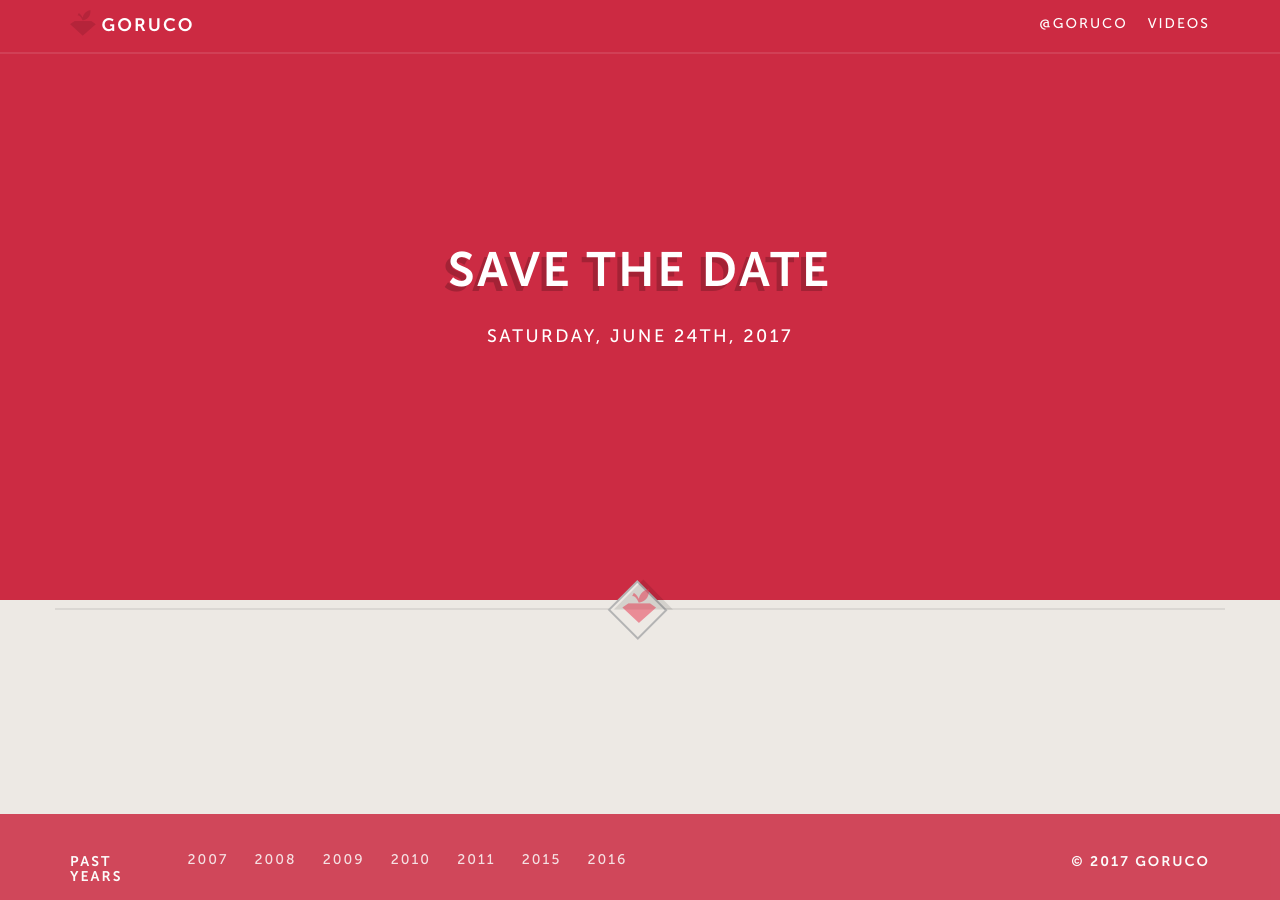
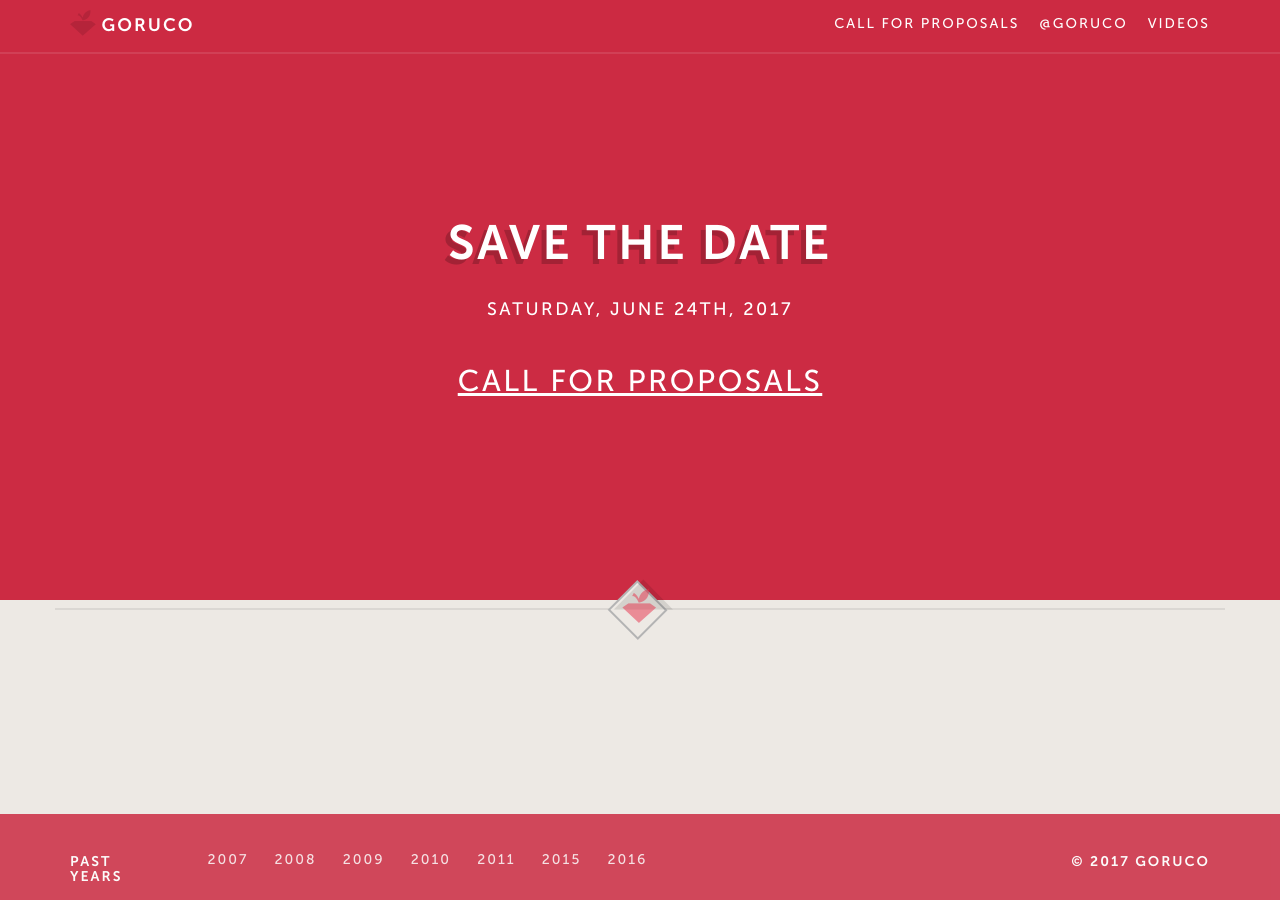
Before and after one commit to goruco/goruco2017, a Jekyll site: the page built from index.html, in a window 1280 px wide. Built offline with Jekyll 4.4.1, drawn with Linux system fonts in a browser that asks for light colours.

Commit message:
Add CFP links to landing page

```diff
--- a/_includes/header.html
+++ b/_includes/header.html
@@ -10,6 +10,7 @@
         </div>
         <div class='col-xs-9 pull-right hidden-xs'>
           <div class='nav-links hidden-xs'>
+            <a href="http://cfp.goruco.com" target="_blank">Call for Proposals</a>
             <a href="https://twitter.com/goruco" target="_blank">@goruco</a>
             <a href="http://videos.goruco.com/" target="_blank">Videos</a>
           </div>
@@ -19,6 +20,7 @@
   </div>
   <div class='mobile-links'>
     <div class='nav-links slider-nav visible-xs'>
+      <a href="http://cfp.goruco.com" target="_blank">Call for Proposals</a>
       <a href="https://twitter.com/goruco" target="_blank">@goruco</a>
       <a href="http://videos.goruco.com/" target="_blank">Videos</a>
     </div>
--- a/_sass/_index.scss
+++ b/_sass/_index.scss
@@ -44,6 +44,14 @@ body { -webkit-font-smoothing: antialiased; -moz-osx-font-smoothing: grayscale;
     @include xs-screen {
       font-size: 13px;
     }
+  }
+
+  .header_cfp_link {
+    margin-top: 10px;
+    display: block;
+    font-size: 30px;
+    text-decoration: underline;
+    font-weight: normal;
   }
 
   .videos-button {
--- a/index.html
+++ b/index.html
@@ -7,6 +7,7 @@ layout: default
   <h3>
     <div class='header_date'>Saturday, June 24th, 2017</div>
   </h3>
+  <a class='header_cfp_link' href='http://cfp.goruco.com'>Call for Proposals</div>
 </div>
 
 <div class='container'>
```
Also changed, not shown: Gemfile.lock.
